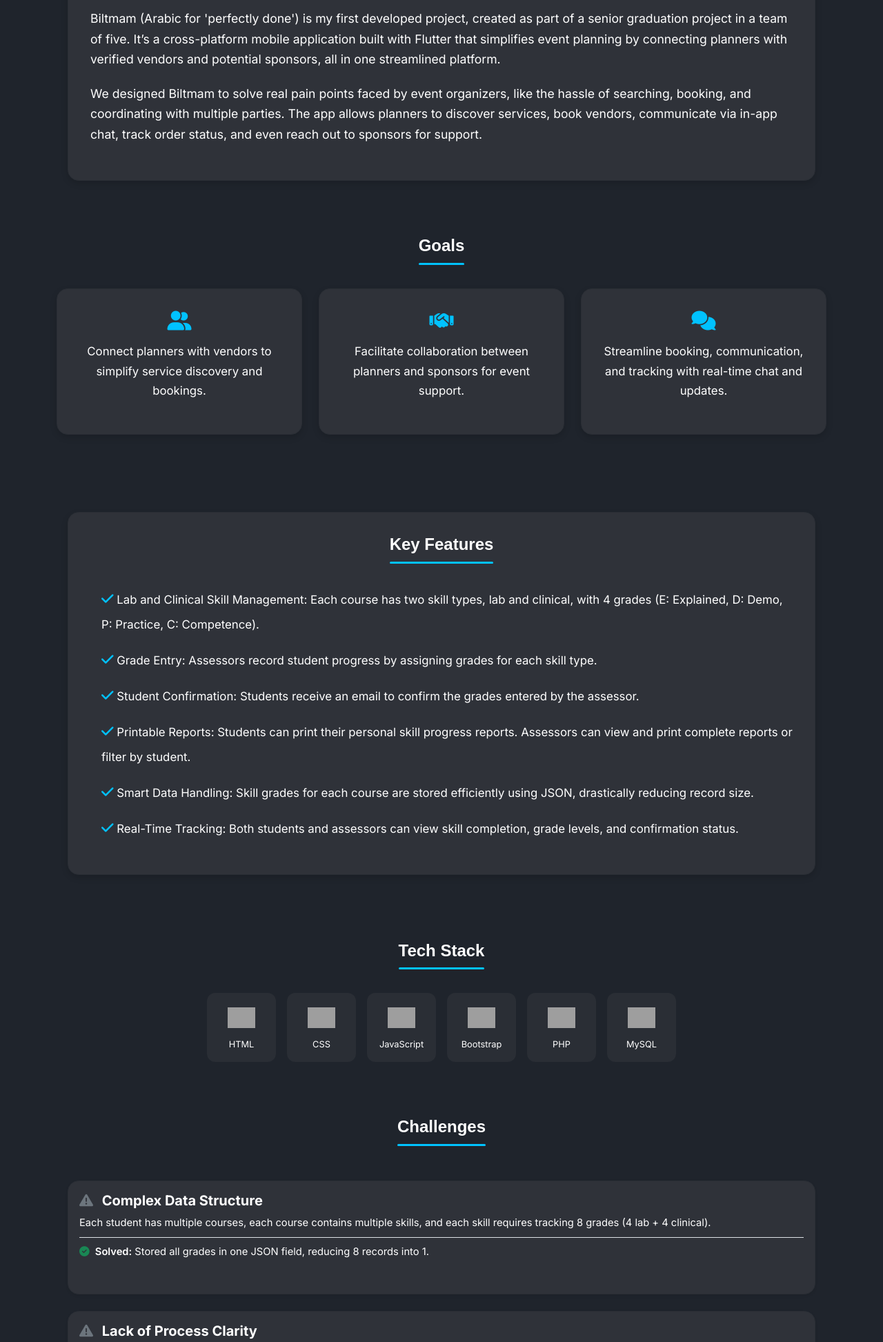
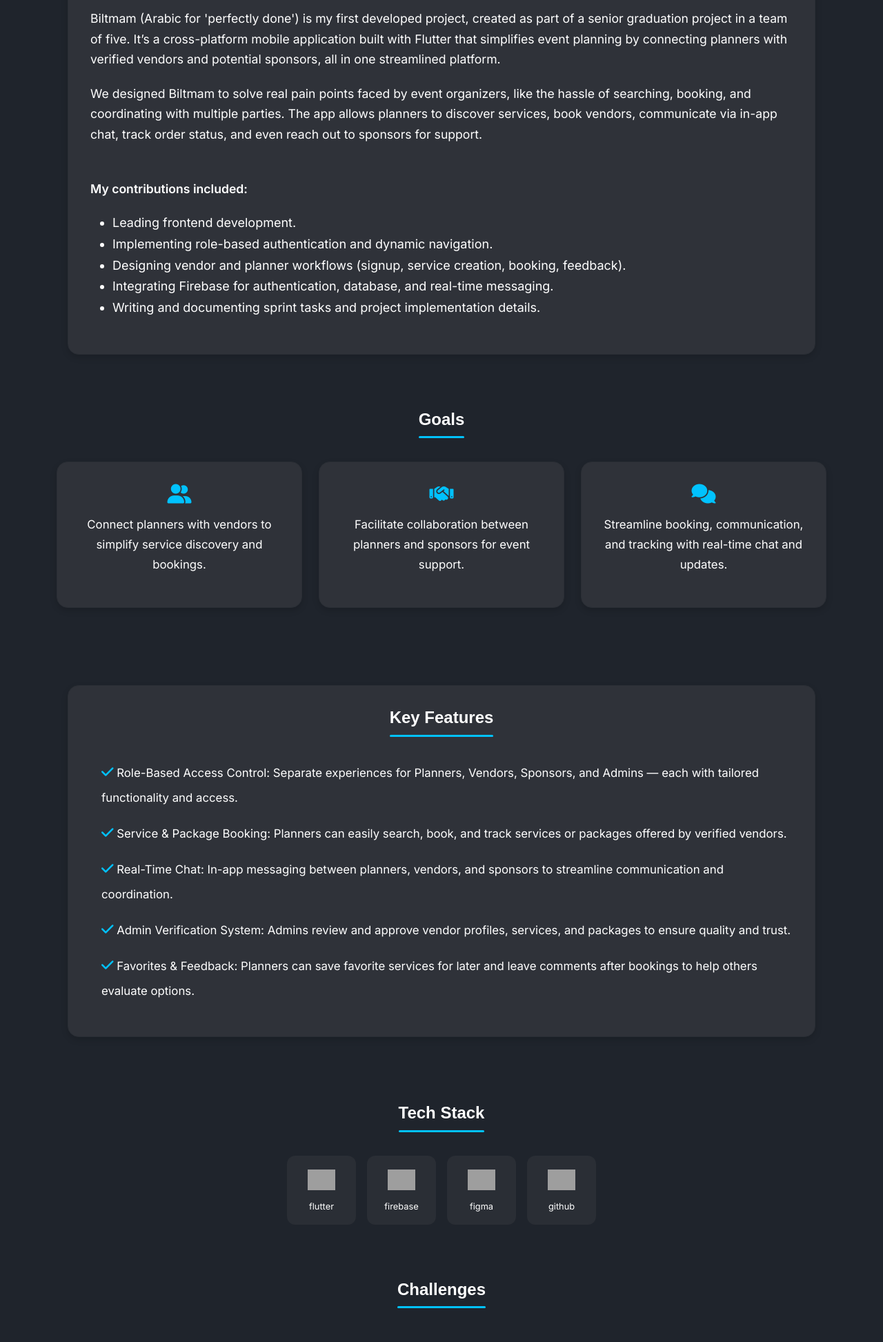
Before and after one commit to NojoodAlamri/my-portfolio, a PHP site: page /projects/biltmam.php in a window 1280 px wide. Shown: the part 955-2900 px from the top of the page at 69% size. Run offline with PHP 8.4, Linux system fonts and the light colour scheme; some libraries are stand-ins or nearby versions; some web fonts are replaced; grey boxes are pictures that could not be loaded.

Commit message:
Biltmam page

```diff
--- a/components/render-components.php
+++ b/components/render-components.php
@@ -155,7 +155,15 @@ function renderTechStack($techStack)
             <div class="d-flex flex-wrap justify-content-center gap-3">
                 <?php foreach ($techStack as $tech): ?>
                     <div class="tool-card tool-item <?= $tech['type'] ?>">
-                        <img src="https://cdn.jsdelivr.net/gh/devicons/devicon/icons/<?= $tech['img'] ?>/<?= $tech['img'] ?>-original.svg"
+                        <?php
+                        if ($tech['img'] == "firebase") {
+                            $img = "firebase-plain";
+                        }
+                        else {
+                            $img = $tech['img']."-original";
+                        }
+                        ?>
+                        <img src="https://cdn.jsdelivr.net/gh/devicons/devicon/icons/<?= $tech['img'] ?>/<?= $img ?>.svg"
                              alt="<?= $tech['name'] ?>" />
                         <p class="tool-label"><?= $tech['name'] ?></p>
                     </div>
--- a/projects/biltmam.php
+++ b/projects/biltmam.php
@@ -27,6 +27,20 @@ $aboutParagraphs = [
     "
     We designed Biltmam to solve real pain points faced by event organizers, like the hassle of searching, booking, and coordinating with multiple parties. The app allows planners to discover services, book vendors, communicate via in-app chat, track order status, and even reach out to sponsors for support.
 ",
+
+    "
+<br>
+    <strong>My contributions included:</strong>
+<ul>
+  <li>Leading frontend development.</li>
+  <li>Implementing role-based authentication and dynamic navigation.</li>
+  <li>Designing vendor and planner workflows (signup, service creation, booking, feedback).</li>
+  <li>Integrating Firebase for authentication, database, and real-time messaging.</li>
+  <li>Writing and documenting sprint tasks and project implementation details.</li>
+</ul>
+
+    "
+
 ];
 
 renderAbout("About the Project", $aboutParagraphs);
@@ -57,26 +71,25 @@ renderGoals($goals)
 <!-- Features Section -->
 <?php
 $features = [
-    "Lab and Clinical Skill Management: Each course has two skill types, lab and clinical, with 4 grades (E: Explained, D: Demo, P: Practice, C: Competence).",
-    "Grade Entry: Assessors record student progress by assigning grades for each skill type.",
-    "Student Confirmation: Students receive an email to confirm the grades entered by the assessor.",
-    "Printable Reports: Students can print their personal skill progress reports. Assessors can view and print complete reports or filter by student.",
-    "Smart Data Handling: Skill grades for each course are stored efficiently using JSON, drastically reducing record size.",
-    "Real-Time Tracking: Both students and assessors can view skill completion, grade levels, and confirmation status."
+    "Role-Based Access Control: Separate experiences for Planners, Vendors, Sponsors, and Admins — each with tailored functionality and access.",
+    "Service & Package Booking: Planners can easily search, book, and track services or packages offered by verified vendors.",
+    "Real-Time Chat: In-app messaging between planners, vendors, and sponsors to streamline communication and coordination.",
+    "Admin Verification System: Admins review and approve vendor profiles, services, and packages to ensure quality and trust.",
+    "Favorites & Feedback: Planners can save favorite services for later and leave comments after bookings to help others evaluate options.",
 ];
+
 
 renderFeatures($features); ?>
 
 <!-- Tech Stack Section -->
 <?php
 $techStack = [
-    ["name" => "HTML", "img" => "html5", "type" => "frontend"],
-    ["name" => "CSS", "img" => "css3", "type" => "frontend"],
-    ["name" => "JavaScript", "img" => "javascript", "type" => "frontend"],
-    ["name" => "Bootstrap", "img" => "bootstrap", "type" => "frontend"],
-    ["name" => "PHP", "img" => "php", "type" => "backend"],
-    ["name" => "MySQL", "img" => "mysql", "type" => "database"],
+    ["name" => "flutter", "img" => "flutter", "type" => "mobile"],
+    ["name" => "firebase", "img" => "firebase", "type" => "database"],
+    ["name" => "figma", "img" => "figma", "type" => "frontend"],
+    ["name" => "github", "img" => "github", "type" => "tools"],
 ];
+
 renderTechStack($techStack)
 ?>
 
@@ -84,15 +97,20 @@ renderTechStack($techStack)
 <?php
 $challenges = [
     [
-        "title" => "Complex Data Structure",
-        "problem" => "Each student has multiple courses, each course contains multiple skills, and each skill requires tracking 8 grades (4 lab + 4 clinical).",
-        "solution" => "Stored all grades in one JSON field, reducing 8 records into 1."
+        "title" => "Multi-role Complexity (Admin, Vendor, Planner, Sponsor)",
+        "problem" => "Designing role-specific logic, permissions, and interfaces without overlapping or breaking functionality.",
+        "solution" => "Used role-based authentication with Firebase and directed each role to its custom home page and flow. Clear UI separation and functional boundaries for each user type."
     ],
     [
-        "title" => "Lack of Process Clarity",
-        "problem" => "Initially, the team didn’t fully understand how the paper tracker was used.",
-        "solution" => "Field visit revealed the actual paper workflow and signature process."
-    ]
+        "title" => "Authentication & Data Integrity",
+        "problem" => "Ensuring only verified vendors/sponsors can list services or interact with planners.",
+        "solution" => "Admin role built specifically for verifying users and content before activation. Authentication steps enforced at both sign-up and service submission level."
+    ],
+    [
+        "title" => "Time Management Across Sprints",
+        "problem" => "A lot of work for a short timeline.",
+        "solution" => "Clear sprint planning with backlogs and burndown charts. Tasks divided by priority and role, and tracked sprint-by-sprint with actual delivery metrics."
+    ],
 ];
 
 renderChallenges($challenges);
```
